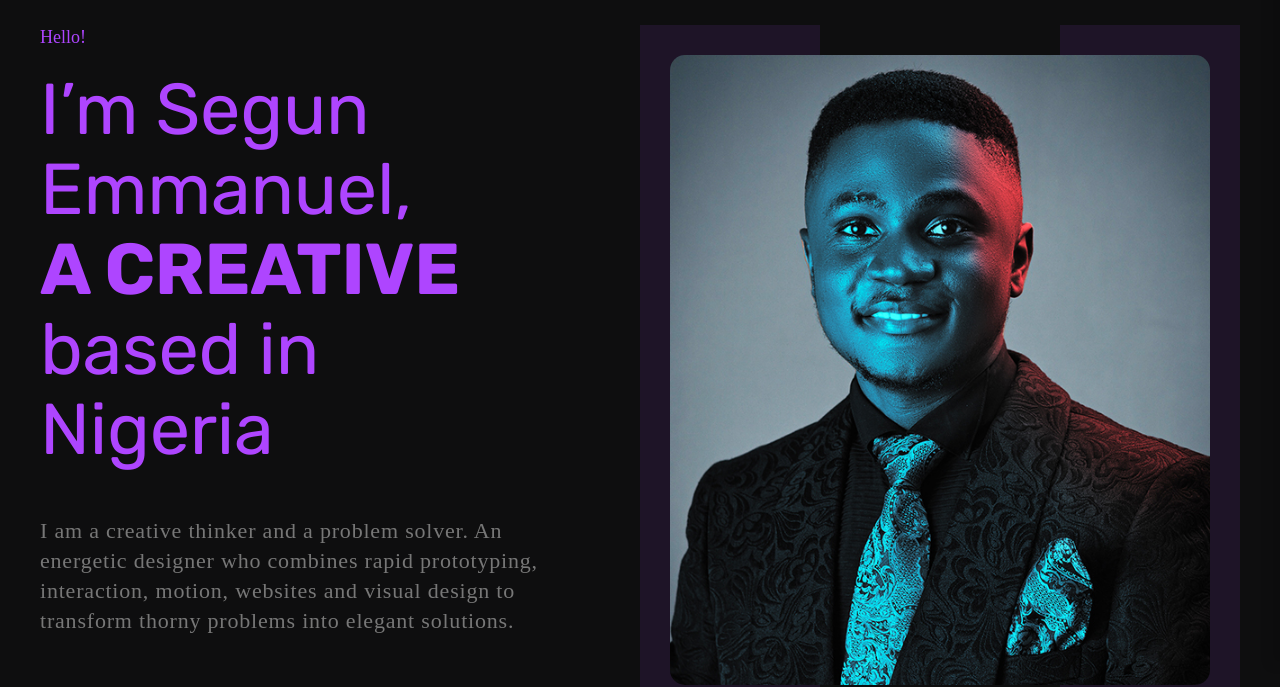
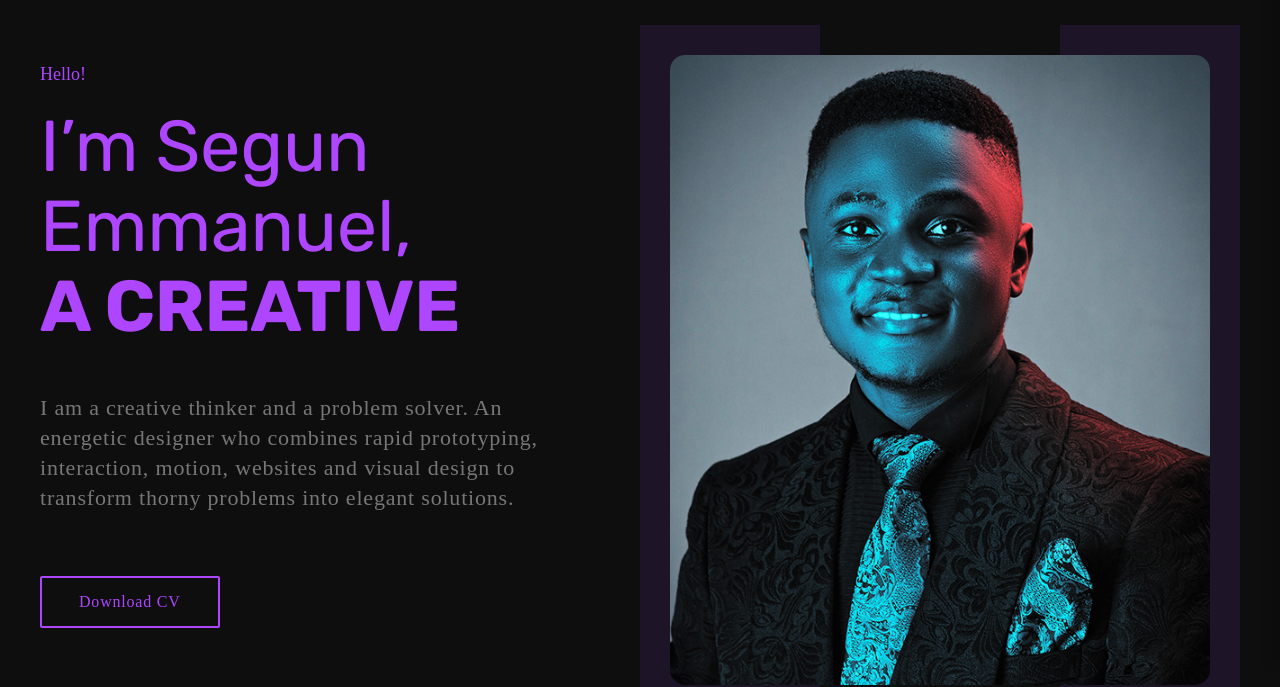
Before and after one commit to olasemmy/SEGUN-EMMANUEL, a plain HTML site: page index.html in a window 1280 px wide. Shown: the part 135-822 px from the top of the page. Drawn offline with Linux system fonts and the light colour scheme; a web font is replaced by a local one.

Commit message:
Update index.html

```diff
--- a/index.html
+++ b/index.html
@@ -97,7 +97,7 @@
 							<div class="l_inner">
 								<div class="about_title">
 									<h5>Hello!</h5>
-									<h3>I’m Segun Emmanuel, </br> <strong> A CREATIVE </strong> based in Nigeria</h3>
+									<h3>I’m Segun Emmanuel, </br> <strong> A CREATIVE </strong></h3>
 								</div>
 								<div class="about_desc">
 									<p>I am a creative thinker and a problem solver. An energetic designer who combines rapid prototyping, interaction, motion, websites and visual design to transform thorny problems into elegant solutions.</p>
```
